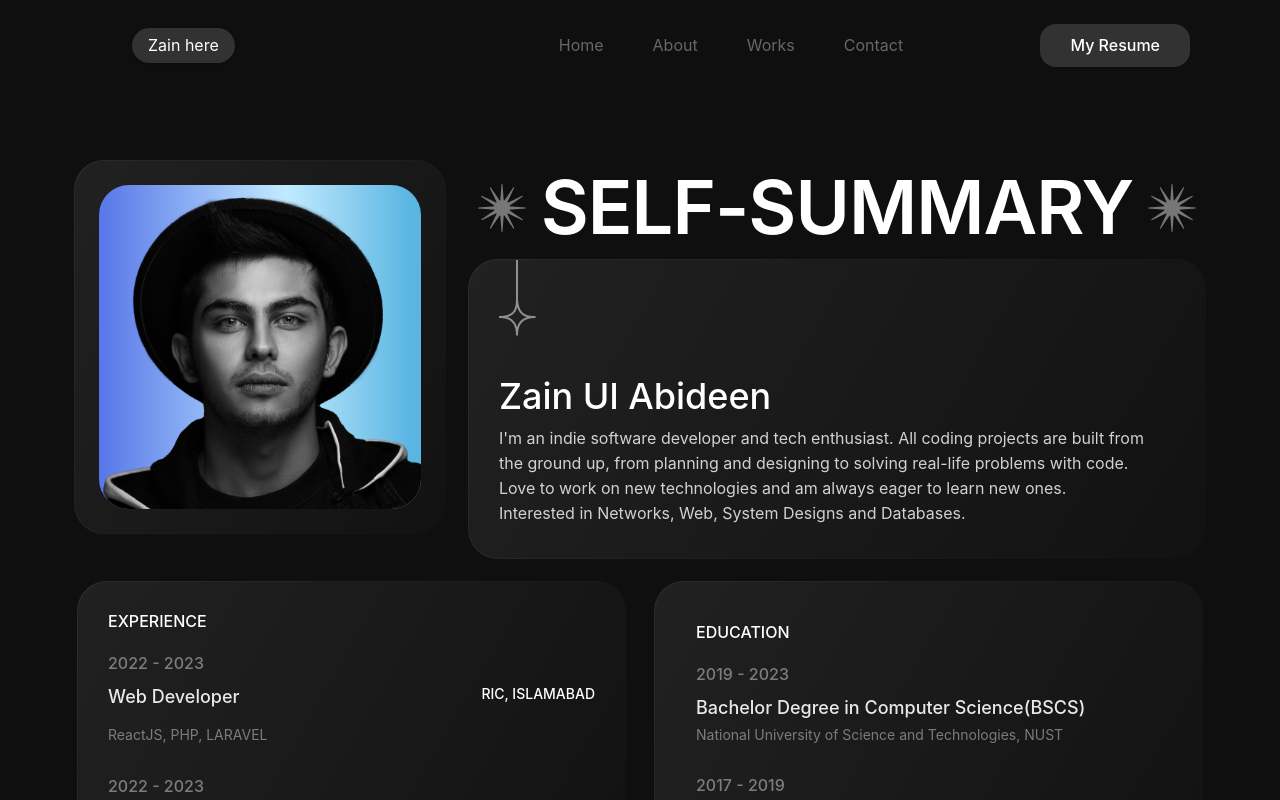
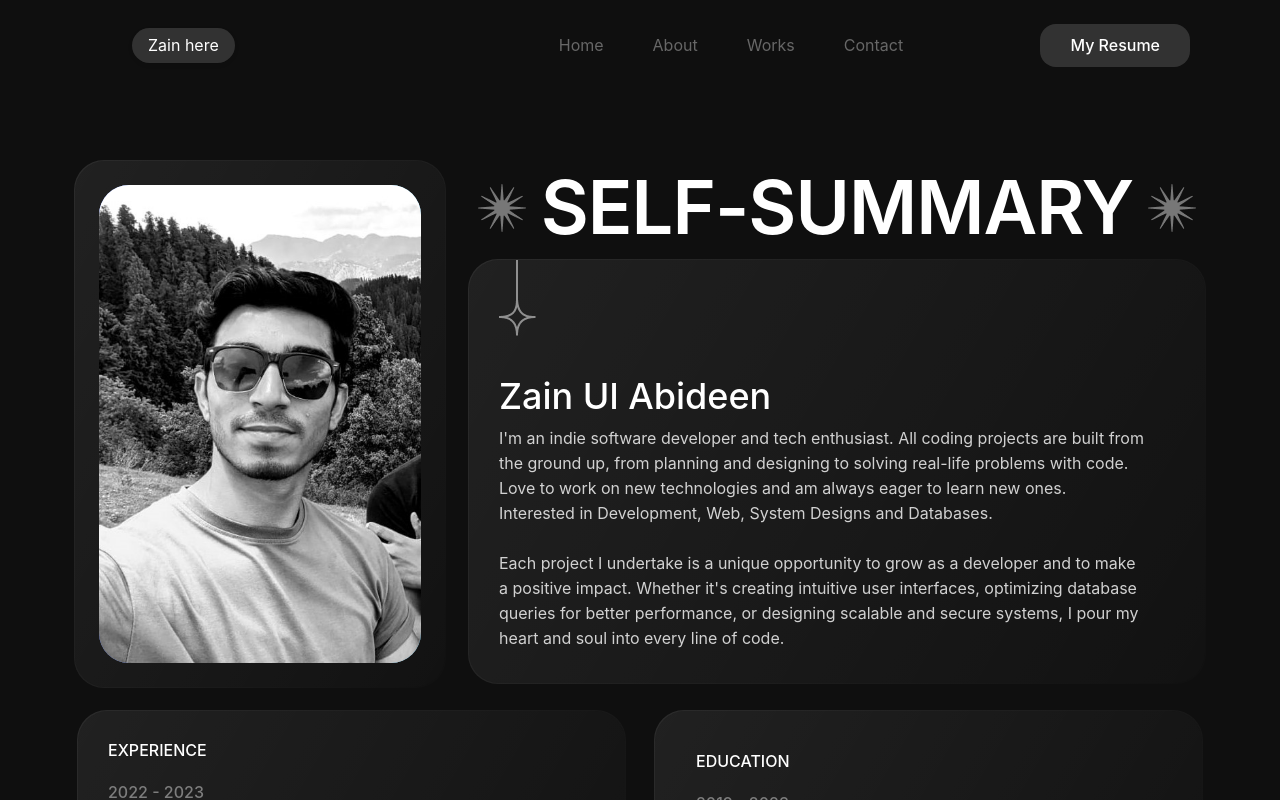
Before and after one commit to ZainUlAbideen-2000/myPortfolio, a React (Create React App) app: page /about in a window 1280 px wide. Shown: the top 800 px of the page. Built offline with nearby package versions, Linux system fonts and the light colour scheme.

Commit message:
profile picture added

```diff
--- a/src/Components/About.js
+++ b/src/Components/About.js
@@ -1,7 +1,7 @@
 import React from 'react'
 import '../CSS/content.css'
 import '../CSS/services.css'
-import myPic from '../Images/me.png'
+import myPic from '../Images/test3.jpg'
 import star2 from '../Images/star-2.png'
 import icon2 from '../Images/icon2.png'
 import icon from '../Images/icon.svg'
@@ -35,7 +35,10 @@ function About() {
                             <img src={icon2} alt="Star" />
                             <h1>Zain Ul Abideen</h1>
                             <p>I'm an indie software developer and tech enthusiast. All coding projects are built from the ground up, from planning and designing to solving real-life problems with code.
-                                Love to work on new technologies and am always eager to learn new ones. Interested in Networks, Web, System Designs and Databases.</p>
+                                Love to work on new technologies and am always eager to learn new ones. Interested in Development, Web, System Designs and Databases.<br /><br />
+                                Each project I undertake is a unique opportunity to grow as a developer and to make a positive impact.
+                                 Whether it's creating intuitive user interfaces, optimizing database queries for better performance, or designing scalable and secure systems, I pour my heart and soul into every line of code.
+                                </p>
                         </div>
                     </div>
                 </div>
--- a/src/Components/Content.js
+++ b/src/Components/Content.js
@@ -1,6 +1,6 @@
 import React from "react";
 import "../CSS/content.css";
-import myPic from "../Images/me.png";
+import myPic from "../Images/test3.jpg";
 import Sign from "../Images/sign.png";
 import myworks from "../Images/my-works.png";
 import gfonts from "../Images/gfonts.png";
@@ -9,13 +9,11 @@ import icon from "../Images/icon.svg";
 import star1 from "../Images/star1.svg";
 import { FaGithub } from "react-icons/fa";
 import { AiOutlineCamera, AiFillLinkedin, AiFillGithub } from "react-icons/ai";
-import { BsFileCode, BsDribbble } from "react-icons/bs";
+import { BsFileCode } from "react-icons/bs";
 import { IoIosColorFilter } from "react-icons/io";
 import { useNavigate } from 'react-router-dom'
 
 function Content() {
-  // const [showContent, setShowContent] = useState(true);
-
   const navigate = useNavigate();
 
 
```
Also changed, not shown: src/Images/test3.jpg (added).
